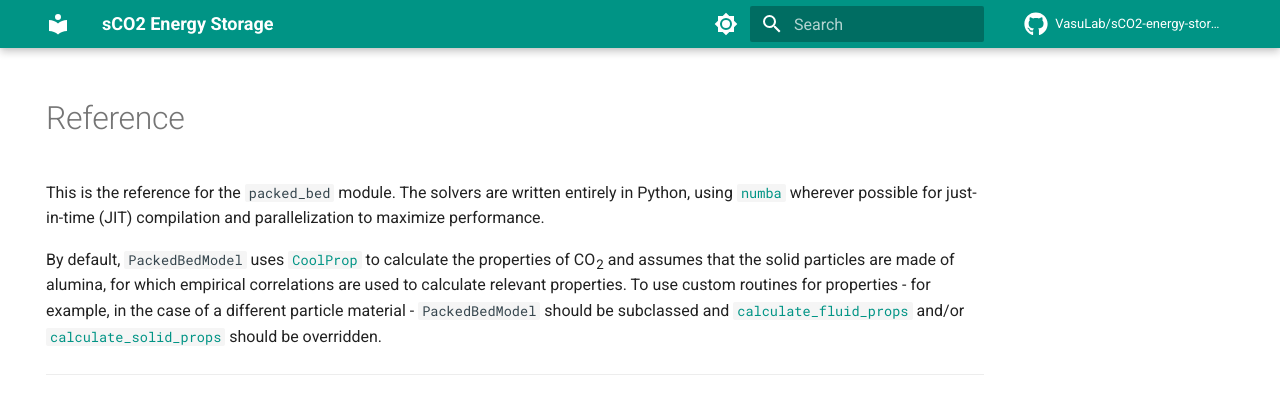
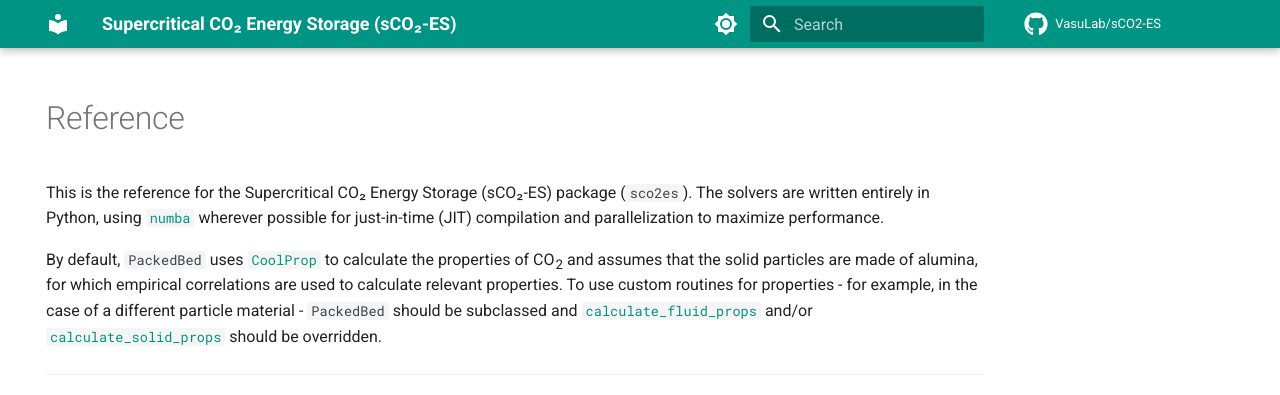
Before and after one commit to VasuLab/sCO2ES, an MkDocs documentation site: the page built from docs/index.md, in a window 1280 px wide, cut to the strip 0-395 px from the top of the page. Built offline with MkDocs 1.6.1 and Material for MkDocs 9.7.7, drawn with Linux system fonts in a browser that asks for light colours; comment, search, counter and statistics services are not loaded.

Commit message:
Rename package and class

```diff
--- a/docs/index.md
+++ b/docs/index.md
@@ -5,16 +5,16 @@ hide:
 
 # Reference
 
-This is the reference for the `packed_bed` module. The solvers are written entirely in Python, using
-[`numba`](https://numba.readthedocs.io/en/stable/) wherever possible for just-in-time (JIT) compilation and
-parallelization to maximize performance.
+This is the reference for the Supercritical CO₂ Energy Storage (sCO₂-ES) package (`sco2es`). The solvers are written
+entirely in Python, using [`numba`](https://numba.readthedocs.io/en/stable/) wherever possible for just-in-time (JIT) compilation and parallelization
+to maximize performance.
 
-By default, `PackedBedModel` uses [`CoolProp`](https://github.com/coolprop/coolprop) to calculate the properties of
+By default, `PackedBed` uses [`CoolProp`](https://github.com/coolprop/coolprop) to calculate the properties of
 CO~2~ and assumes that the solid particles are made of alumina, for which empirical correlations are used to calculate
 relevant properties. To use custom routines for properties - for example, in the case of a different particle material -
-`PackedBedModel` should be subclassed and [`calculate_fluid_props`](#packed_bed.PackedBedModel.calculate_fluid_props)
+`PackedBed` should be subclassed and [`calculate_fluid_props`](#packed_bed.PackedBedModel.calculate_fluid_props)
 and/or [`calculate_solid_props`](#packed_bed.PackedBedModel.calculate_solid_props) should be overridden.
 
 ---
 
-::: packed_bed
+::: sco2es
--- a/mkdocs.yml
+++ b/mkdocs.yml
@@ -1,6 +1,6 @@
-site_name: sCO2 Energy Storage
-repo_url: https://github.com/VasuLab/sCO2-energy-storage
-repo_name: VasuLab/sCO2-energy-storage
+site_name: Supercritical CO₂ Energy Storage (sCO₂-ES)
+repo_url: https://github.com/VasuLab/sCO2-ES
+repo_name: VasuLab/sCO2-ES
 
 theme:
   name: material
@@ -39,7 +39,7 @@ plugins:
           show_signature: True
 
 watch:
-  - packed_bed.py
+  - sco2es.py
 
 markdown_extensions:
   - admonition
```
Also changed, not shown: README.md (+3 -6 lines), sco2es.py (renamed from packed_bed.py, +19 -18 lines), validate.py (+4 -4 lines).
